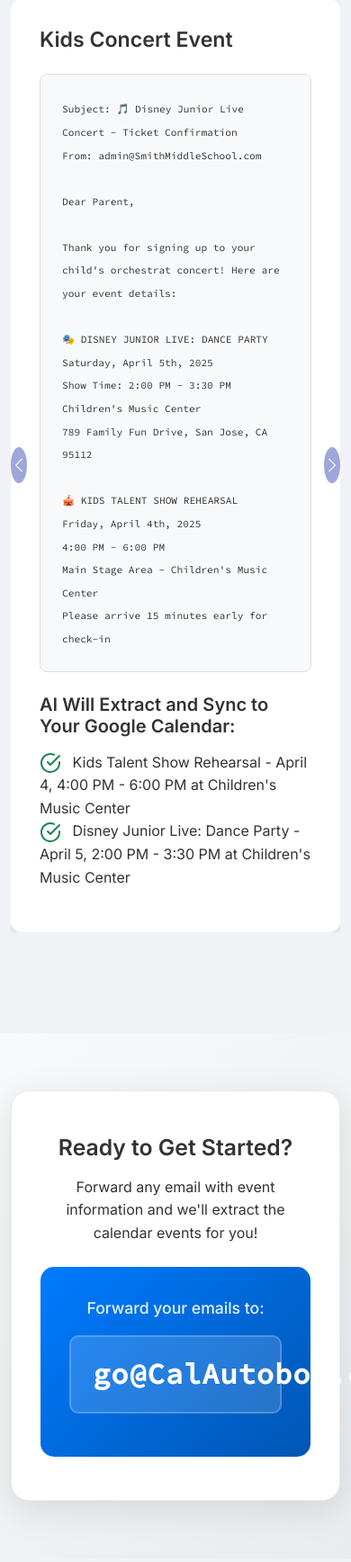
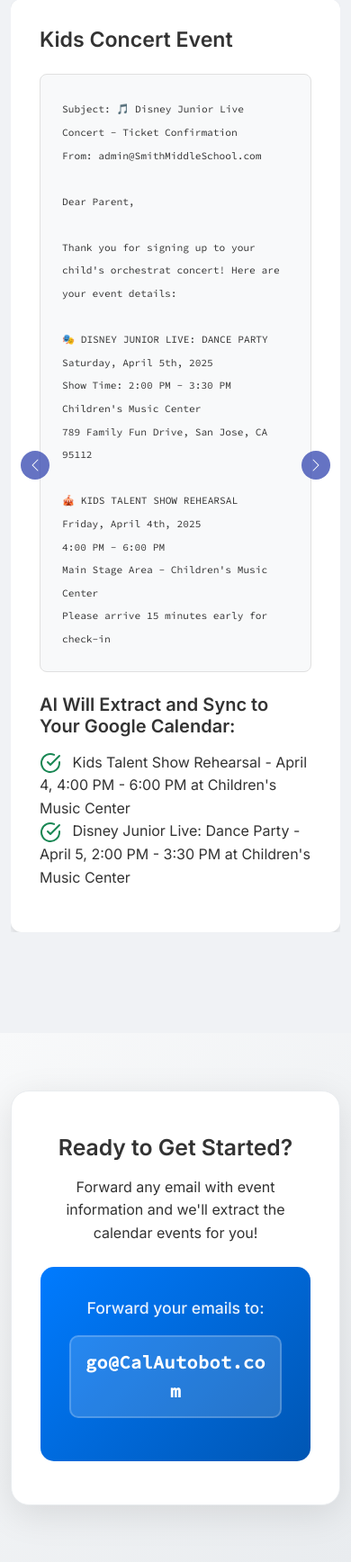
Before and after one commit to willcheung/AITextBot, a Flask app: page / in a window 390 px wide; the page is wider, and only the part inside the window is pictured. Shown: the part 2551-4287 px from the top of that part at 90% size. Run offline with Flask 3, Linux system fonts and the light colour scheme; some libraries are stand-ins or nearby versions.

Commit message:
Assistant checkpoint: Fix mobile carousel controls and email sizing
Assistant generated file changes:
- static/css/style.css: Fix mobile carousel controls and email address sizing, Fix mobile carousel controls and email address sizing

---

User prompt:

In mobile view, the left/right buttons are not visible, and the CTA email address at the bottom is too big.

Replit-Commit-Author: Assistant
Replit-Commit-Session-Id: ed3528de-9336-4484-a0a0-d734941912c6

```diff
--- a/static/css/style.css
+++ b/static/css/style.css
@@ -147,6 +147,16 @@
     margin: 1rem 0;
     letter-spacing: 1px;
     border: 2px solid rgba(255, 255, 255, 0.2);
+}
+
+/* Mobile email address sizing */
+@media (max-width: 768px) {
+    .email-address-large {
+        font-size: 1.25rem;
+        padding: 0.75rem 1rem;
+        letter-spacing: 0.5px;
+        word-break: break-all;
+    }
 }
 
 .email-instruction h3 {
@@ -420,6 +430,22 @@ code, pre {
     border-radius: 50%;
     width: 40px;
     height: 40px;
+}
+
+/* Mobile carousel controls */
+@media (max-width: 768px) {
+    .carousel-control-prev,
+    .carousel-control-next {
+        width: 15%;
+        opacity: 0.8;
+    }
+
+    .carousel-control-prev-icon,
+    .carousel-control-next-icon {
+        width: 32px;
+        height: 32px;
+        background-size: 16px;
+    }
 }
 
 /* Cards */
```
